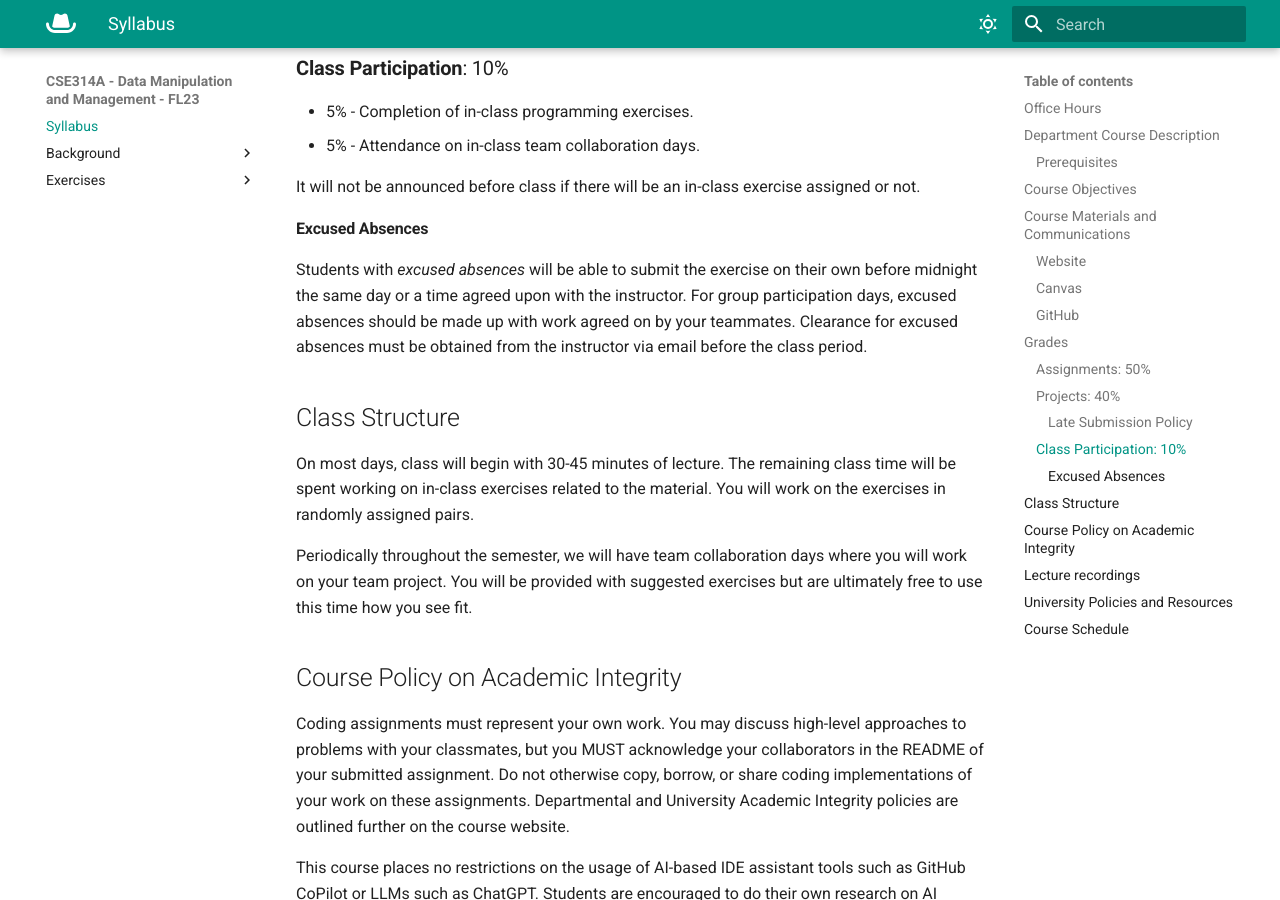
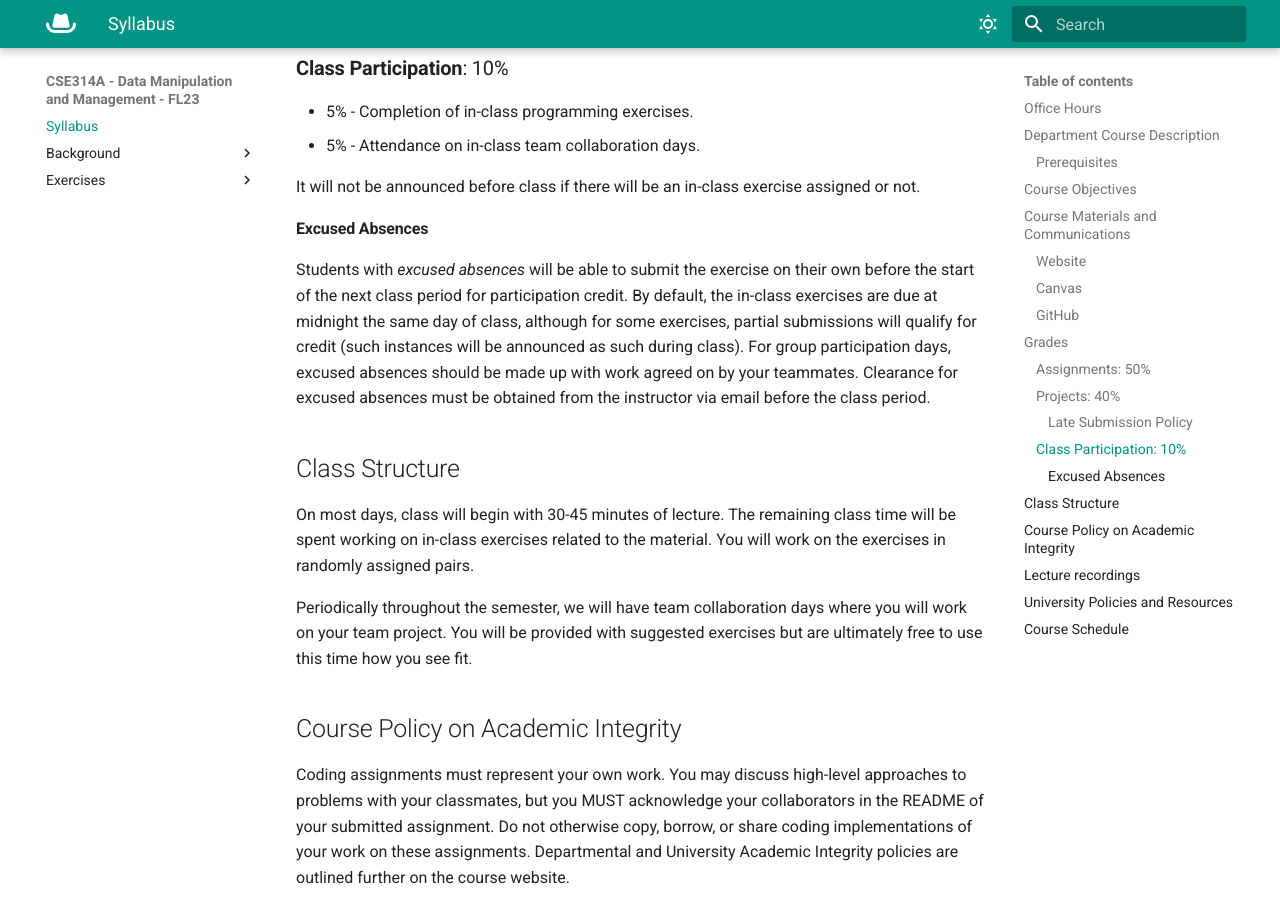
Before and after one commit to wustl-data/rooster-cogburn, an MkDocs documentation site: the page built from docs/index.md, in a window 1280 px wide and 900 px high, scrolled down 3390 px. Built offline with MkDocs 1.6.1 and Material for MkDocs 9.7.7, drawn with Linux system fonts in a browser that asks for light colours.

Commit message:
correction to in-class exercise deadline policy

```diff
--- a/docs/index.md
+++ b/docs/index.md
@@ -114,7 +114,7 @@ It will not be announced before class if there will be an in-class exercise assi
 
 #### Excused Absences
 
-Students with _excused absences_ will be able to submit the exercise on their own before midnight the same day or a time agreed upon with the instructor. For group participation days, excused absences should be made up with work agreed on by your teammates. Clearance for excused absences must be obtained from the instructor via email before the class period.
+Students with _excused absences_ will be able to submit the exercise on their own before the start of the next class period for participation credit. By default, the in-class exercises are due at midnight the same day of class, although for some exercises, partial submissions will qualify for credit (such instances will be announced as such during class). For group participation days, excused absences should be made up with work agreed on by your teammates. Clearance for excused absences must be obtained from the instructor via email before the class period.
 
 ## Class Structure
 
```
